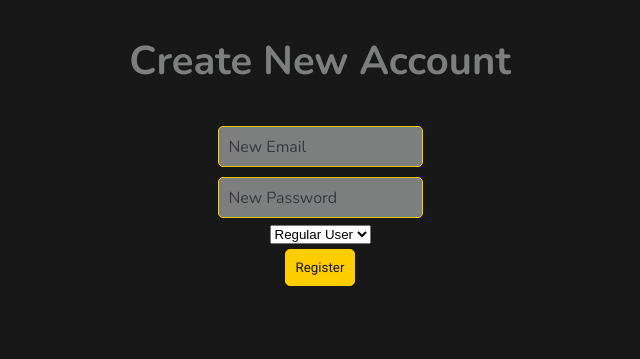
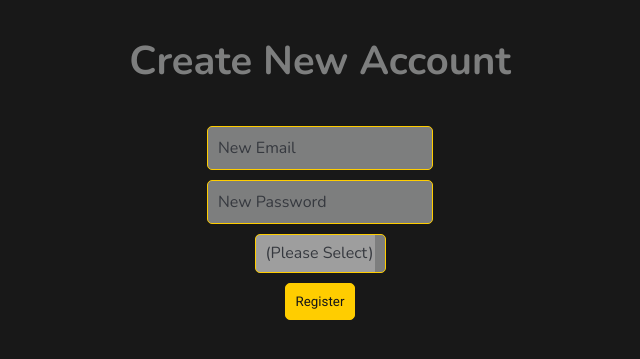
Before and after one commit to ashasic/TextbookApp, a FastAPI app: page /register/ in a window 1280 px wide. Shown: the part 155-514 px from the top of the page, without its empty margins (320-960 px from the left). Run offline with FastAPI, Linux system fonts and the light colour scheme; grey boxes are pictures that could not be loaded.

Commit message:
fixed drop down style

```diff
--- a/static/styles.css
+++ b/static/styles.css
@@ -260,8 +260,16 @@ input:focus, textarea:focus {
 }
 
 /* Additional styles for specific input types if needed */
-input[type="text"], input[type="password"] {
+input[type="text"], input[type="password"], select {
   font-size: 16px; /* Specific size for text/password inputs */
+  padding: 10px;
+  margin: 5px;
+  border: 1px solid var(--uiowa-gold);
+  border-radius: 5px;
+  outline: none;
+  background: var(--uiowa-gray);
+  color: #36393f;
+  font-family: 'Nunito', sans-serif;
 }
 
 /* Example of targeting specific input types for different styles */
@@ -276,3 +284,17 @@ button:hover, input[type="submit"]:hover {
   background-color: var(--uiowa-white); /* Invert colors on hover */
   color: var(--uiowa-black);
 }
+
+select:focus {
+  border-color: var(--uiowa-gold);
+  box-shadow: 0 0 8px var(--uiowa-gold); /* Glow effect on focus */
+}
+
+/* If needed, you can also apply specific styles just for the select dropdown */
+select {
+  cursor: pointer; /* Changes the cursor to a pointer to indicate it's a dropdown */
+  appearance: none; /* Optional: removes default system styling on dropdown */
+  background-image: url('path_to_custom_arrow_icon'); /* Optional: sets a custom dropdown arrow */
+  background-repeat: no-repeat;
+  background-position: right 10px center; /* Positions the background image to the right-center */
+}
--- a/templates/register.html
+++ b/templates/register.html
@@ -28,6 +28,7 @@
                 </div>
                 <div class="input-group">
                     <select id="registerRole">
+                        <option value="" disabled selected>(Please Select)</option>
                         <option value="regular">Regular User</option>
                         <option value="admin">Admin</option>
                     </select>
```
